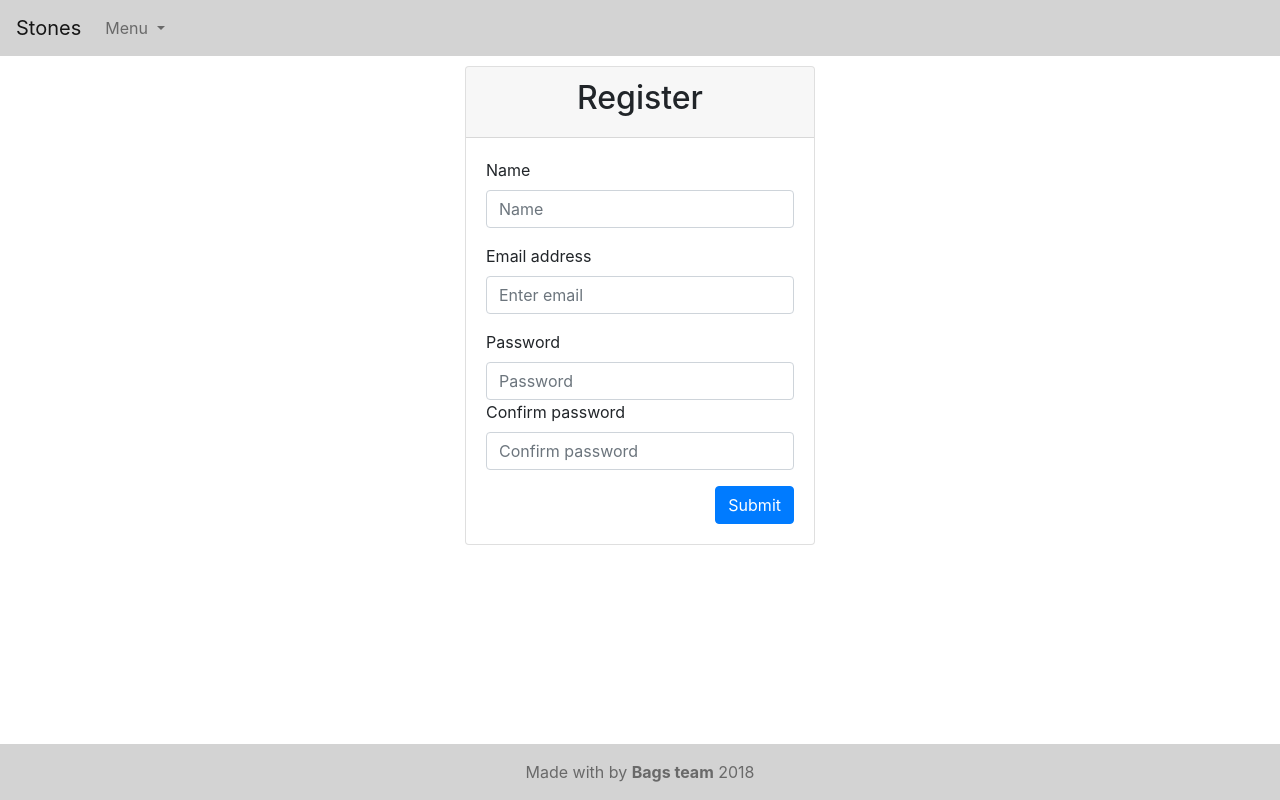
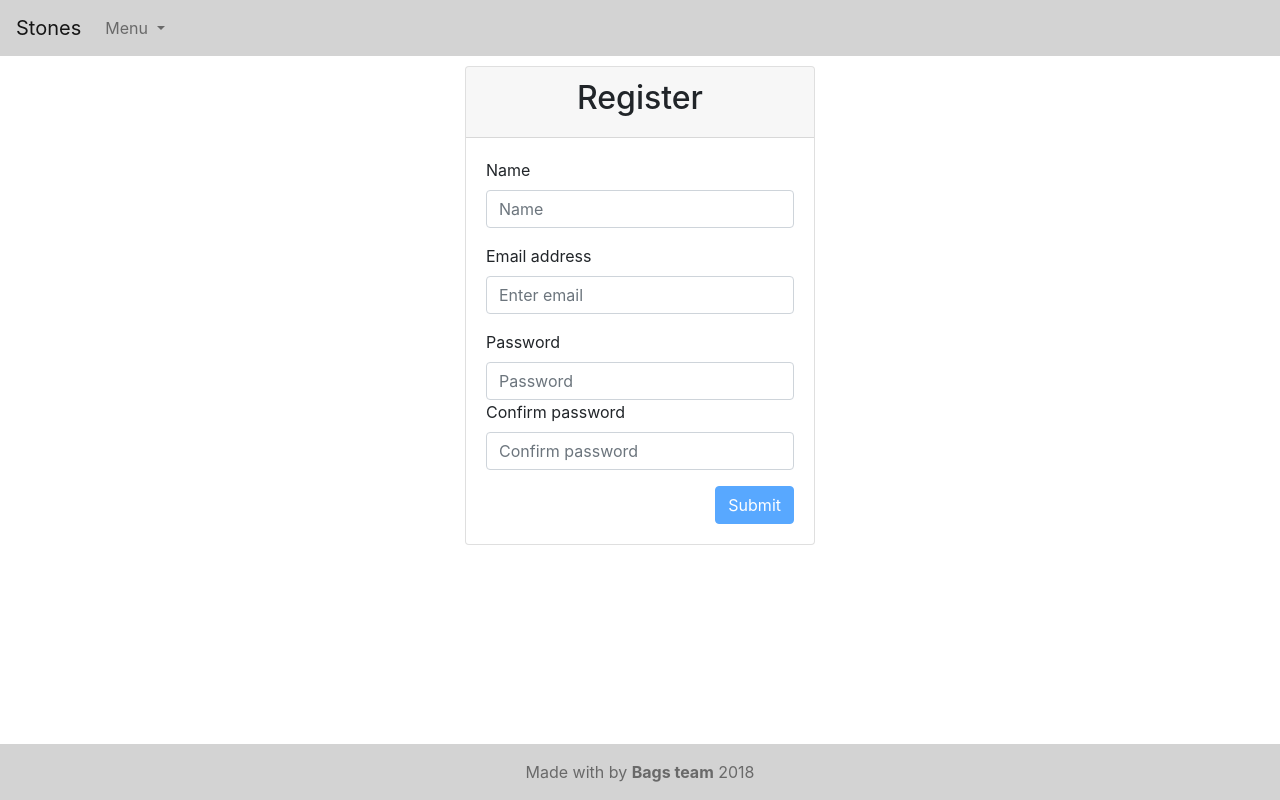
Before and after one commit to the-bags/stones-exchange-frontend, an Angular app: page /registerpage in a window 1280 px wide. Built offline with nearby package versions, Linux system fonts and the light colour scheme.

Commit message:
Refactoring forms

```diff
--- a/src/app/app.module.ts
+++ b/src/app/app.module.ts
@@ -1,7 +1,6 @@
 import { BrowserModule } from '@angular/platform-browser';
 import { NgModule } from '@angular/core';
 import { HttpClientModule } from '@angular/common/http';
-import { FormsModule } from '@angular/forms';
 
 
 import { AppRoutingModule } from './/app-routing.module';
@@ -14,7 +13,7 @@ import { UiModule } from './ui/ui.module';
     AppComponent
   ],
   imports: [
-     BrowserModule, AppRoutingModule, UiModule, HttpClientModule, FormsModule
+     BrowserModule, AppRoutingModule, UiModule, HttpClientModule
   ],
   providers: [],
   bootstrap: [AppComponent]
--- a/src/app/services/auth.service.ts
+++ b/src/app/services/auth.service.ts
@@ -30,11 +30,8 @@ export class AuthService {
     console.log(this.user);
   }
 
-  login(email: string, password: string) {
-      this.http.post('http://127.0.0.1:3001/login', {
-          email,
-          password
-      }).subscribe(
+  login(credentials) {
+      this.http.post('http://127.0.0.1:3001/login', credentials).subscribe(
         (res: IResponse) => {
           console.log(res);
           this.user.authenticated = true;
--- a/src/app/ui/components/components.module.ts
+++ b/src/app/ui/components/components.module.ts
@@ -1,5 +1,6 @@
 import { NgModule } from '@angular/core';
 import { CommonModule } from '@angular/common';
+import { FormsModule } from '@angular/forms';
 
 import {NgbModule} from '@ng-bootstrap/ng-bootstrap';
 import { QuoteComponent } from './quote/quote.component';
@@ -11,7 +12,8 @@ import { RegisterpageComponent } from './registerpage/registerpage.component';
 @NgModule({
   imports: [
     CommonModule,
-    NgbModule.forRoot()
+    NgbModule.forRoot(),
+    FormsModule
   ],
   declarations: [
     QuoteComponent,
--- a/src/app/ui/components/loginpage/loginpage.component.html
+++ b/src/app/ui/components/loginpage/loginpage.component.html
@@ -5,20 +5,19 @@
         <h2 class="text-center">Login</h2>
       </div>
       <div class="card-body">
-        <!-- <form @submit.prevent="submit"> -->
-        <form>
+        <form (ngSubmit)="onSubmit(f)" #f="ngForm">
           <div class="form-group">
             <label for="userEmail">Email address</label>
-            <input #emailInput type="email" class="form-control" id="userEmail" aria-describedby="emailHelp"
-                   placeholder="Enter email"  required>
+            <input type="email" class="form-control" id="userEmail" aria-describedby="emailHelp"
+                   placeholder="Enter email" name="email" ngModel required>
           </div>
           <div class="form-group">
             <label for="userPassword">Password</label>
-            <input #passwordInput type="password" class="form-control" id="userPassword" placeholder="Password"
-                    required>
+            <input type="password" class="form-control" id="userPassword" placeholder="Password"
+                    name="password" ngModel required>
           </div>
           <div class="text-right">
-            <button type="button" (click)="authService.login(emailInput.value, passwordInput.value)" class="btn btn-primary" id="submit">Submit</button>
+            <button class="btn btn-primary">Submit</button>
           </div>
         </form>
       </div>
--- a/src/app/ui/components/loginpage/loginpage.component.ts
+++ b/src/app/ui/components/loginpage/loginpage.component.ts
@@ -1,5 +1,6 @@
 import { Component, OnInit } from '@angular/core';
 import { AuthService } from '../../../services/auth.service';
+import { NgForm } from '@angular/forms';
 
 @Component({
   selector: 'app-loginpage',
@@ -13,4 +14,8 @@ export class LoginpageComponent implements OnInit {
   ngOnInit() {
   }
 
+  onSubmit(credentials: NgForm) {
+    this.authService.login(credentials.value);
+  }
+
 }
--- a/src/app/ui/components/registerpage/registerpage.component.html
+++ b/src/app/ui/components/registerpage/registerpage.component.html
@@ -5,29 +5,27 @@
           <h2 class="text-center">Register</h2>
         </div>
         <div class="card-body">
-          <!-- <form @submit.prevent="submit"> -->
-          <form>
+          <form (ngSubmit)="onSubmit(f)" #f="ngForm">
             <div class="form-group">
               <label for="userName">Name</label>
               <input type="text" class="form-control" id="userName" placeholder="Name"
-                     #nameInput required>
+                     name="name" ngModel required>
             </div>
             <div class="form-group">
               <label for="userEmail">Email address</label>
               <input type="email" class="form-control" id="userEmail" aria-describedby="emailHelp"
-                     placeholder="Enter email"  #emailInput required>
+                     placeholder="Enter email"  name="email" ngModel required>
             </div>
             <div class="form-group">
               <label for="userPassword">Password</label>
               <input type="password" class="form-control" id="userPassword" placeholder="Password"
-                      #passwordInput required>
+                      name="password" ngModel required>
               <label for="userPasswordConfirmation">Confirm password</label>
               <input type="password" class="form-control" id="userPasswordConfirmation" placeholder="Confirm password"
-                     #confirmPasswordInput required>
+                     name="confirm" ngModel required>
             </div>
             <div class="text-right">
-              <button type="button" class="btn btn-primary" id="submit"
-              (click)="submit(nameInput.value, emailInput.value, passwordInput.value, confirmPasswordInput.value)">Submit</button>
+              <button class="btn btn-primary" [disabled]="!isConfirm(f)">Submit</button>
             </div>
           </form>
         </div>
--- a/src/app/ui/components/registerpage/registerpage.component.ts
+++ b/src/app/ui/components/registerpage/registerpage.component.ts
@@ -1,5 +1,6 @@
 import { Component, OnInit, Input } from '@angular/core';
 import { AuthService } from '../../../services/auth.service';
+import { NgForm } from '@angular/forms';
 
 @Component({
   selector: 'app-registerpage',
@@ -15,21 +16,13 @@ export class RegisterpageComponent implements OnInit {
   ngOnInit() {
   }
 
-  submit(
-    name: string,
-    email: string,
-    password: string,
-    confirmPassword: string
-  ) {
-    if (password === confirmPassword) {
-      this.authService.register({
-        name,
-        email,
-        password
-      });
-    }
+  onSubmit(credentials: NgForm) {
+    this.authService.register(credentials.value);
+  }
 
-    console.log(this.test);
+  isConfirm(credentials: NgForm) {
+    return credentials.value.password === credentials.value.confirm
+           && credentials.value.password !== '';
   }
 
 }
--- a/src/app/ui/ui.module.ts
+++ b/src/app/ui/ui.module.ts
@@ -9,7 +9,7 @@ import { ComponentsModule } from './components/components.module';
 @NgModule({
   imports: [
     CommonModule,
-    ComponentsModule
+    ComponentsModule,
   ],
   declarations: [LayoutComponent, HeaderComponent, FooterComponent],
   exports: [LayoutComponent]
```
